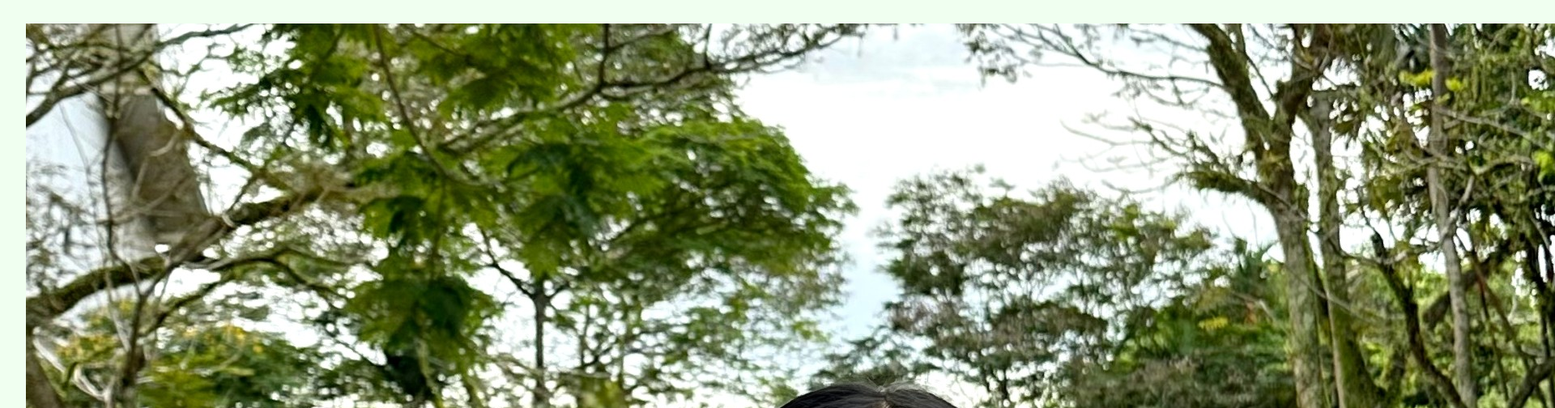
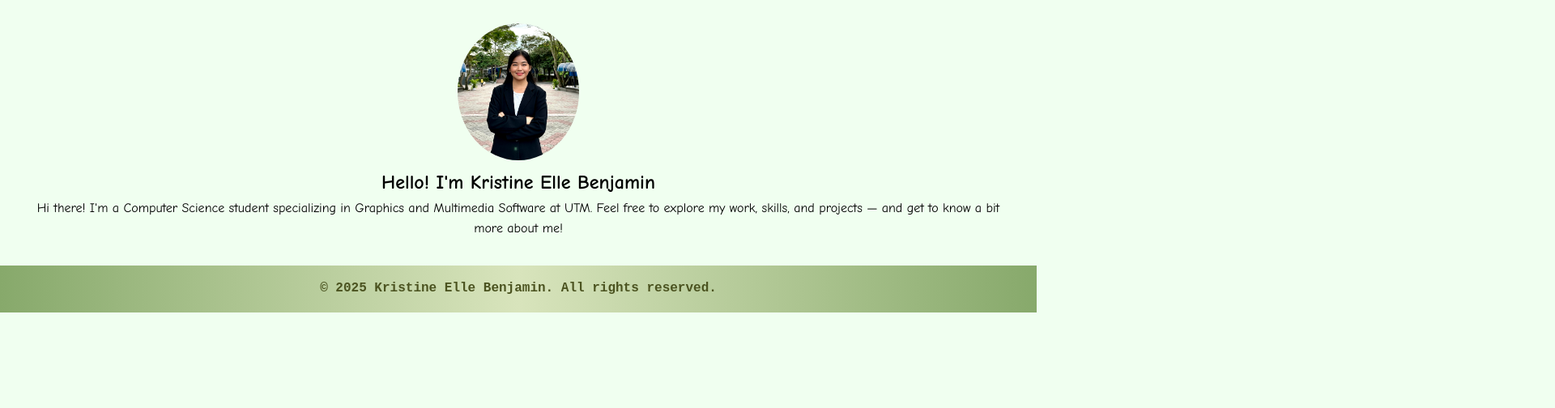
Before and after one commit to kristinelle/personal-website, a plain HTML site: page index.html in a window 1280 px wide. Shown: the part 112-616 px from the top of the page at 81% size, 1920 px wide, since content can reach past the window. Drawn offline with Linux system fonts and the light colour scheme.

Commit message:
Update index.html

```diff
--- a/index.html
+++ b/index.html
@@ -19,7 +19,7 @@
   </header>
   <main>
     <section class="intro">
-        <img src="img/profilepic.jpg" alt="Profile Picture"/>
+        <img src="img/profilepic.jpg" alt="Profile Picture" class="profile-pic"/>
         <h2>Hello! I'm Kristine Elle Benjamin</h2>
         <p>Hi there! I'm a Computer Science student specializing in Graphics and Multimedia Software at UTM. Feel free to explore my work, skills, and projects — and get to know a bit more about me!</p>
     </section>
```
